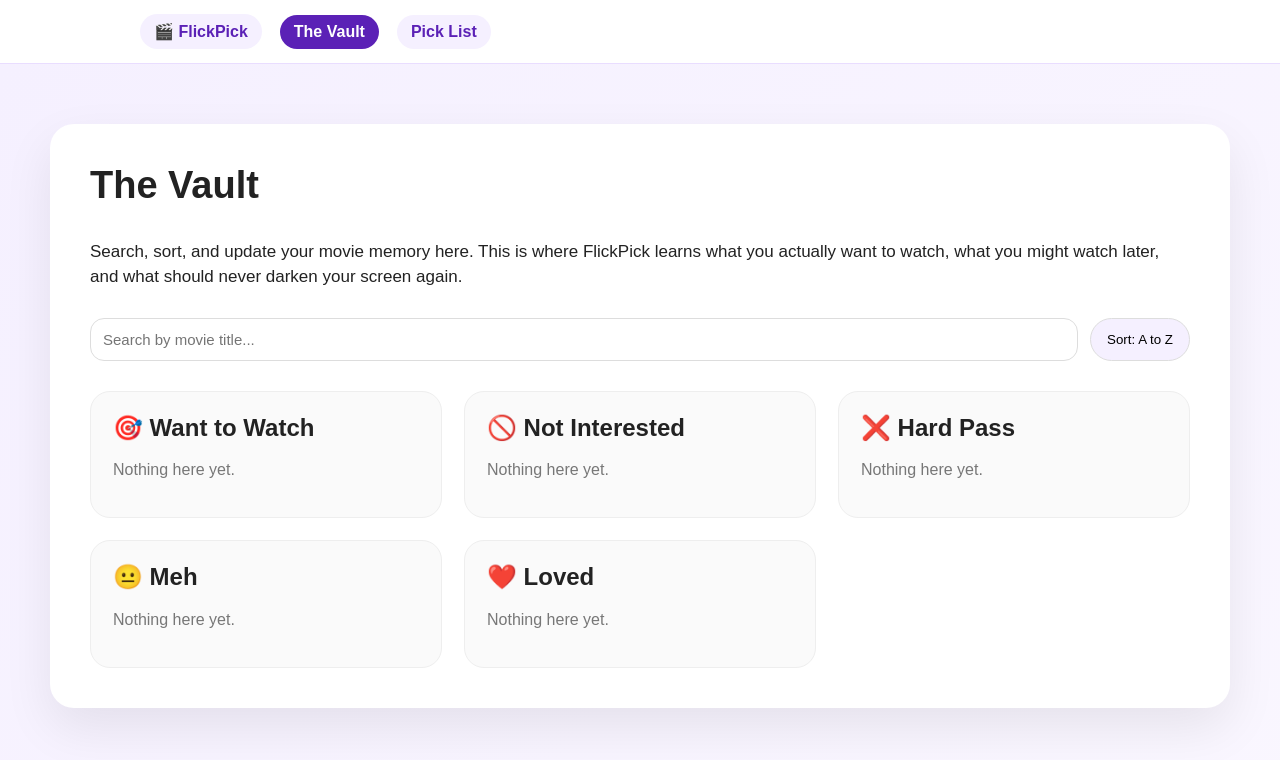
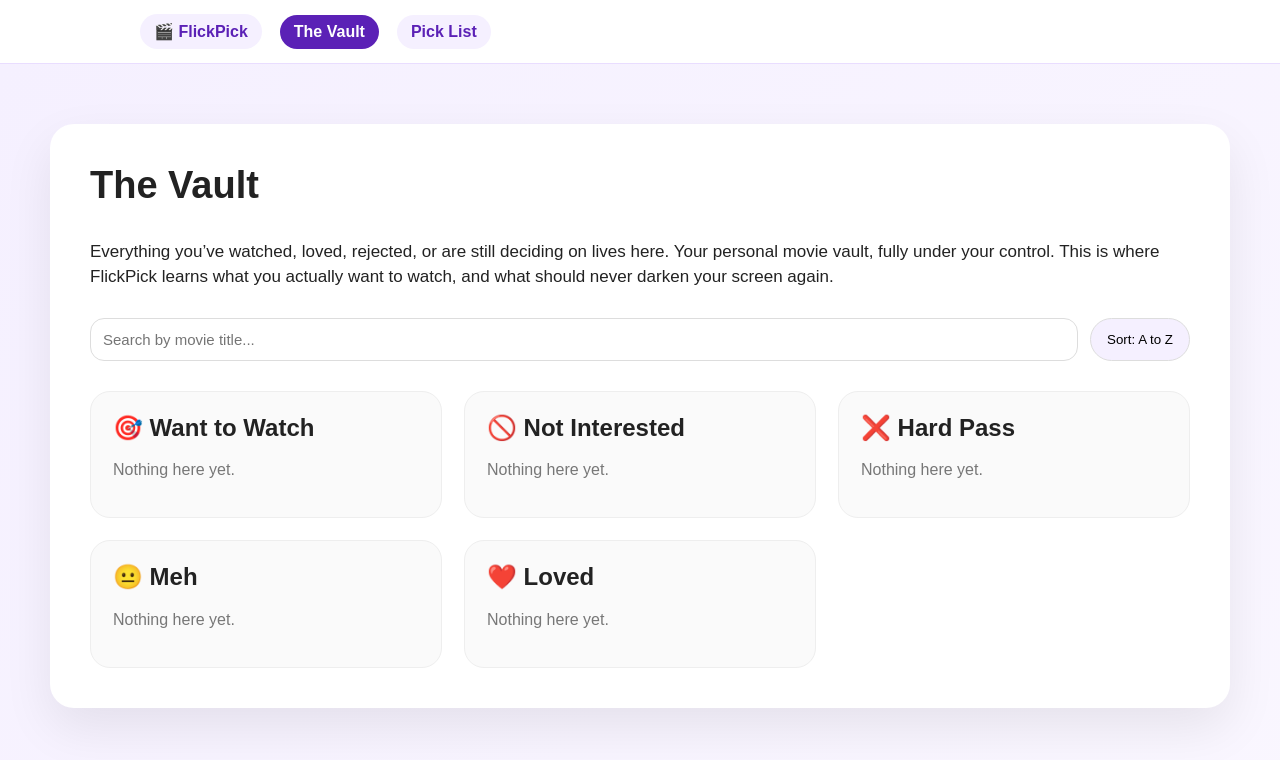
Before and after one commit to NatalieNigro/flickpick, a Next.js app: page /vault in a window 1280 px wide. Shown: the top 760 px of the page. Built offline with nearby package versions, Linux system fonts and the light colour scheme.

Commit message:
Update page.js

```diff
--- a/app/vault/page.js
+++ b/app/vault/page.js
@@ -139,8 +139,9 @@ export default function MemoryPage() {
         <h1 style={{ fontSize: "38px", marginTop: 0 }}>The Vault</h1>
 
         <p style={{ fontSize: "17px", lineHeight: "1.5", marginBottom: "28px" }}>
-          Search, sort, and update your movie memory here. This is where FlickPick
-          learns what you actually want to watch, what you might watch later, and what
+          Everything you’ve watched, loved, rejected, or are still deciding on lives here.
+          Your personal movie vault, fully under your control. This is where FlickPick
+          learns what you actually want to watch, and what
           should never darken your screen again.
         </p>
 
```
